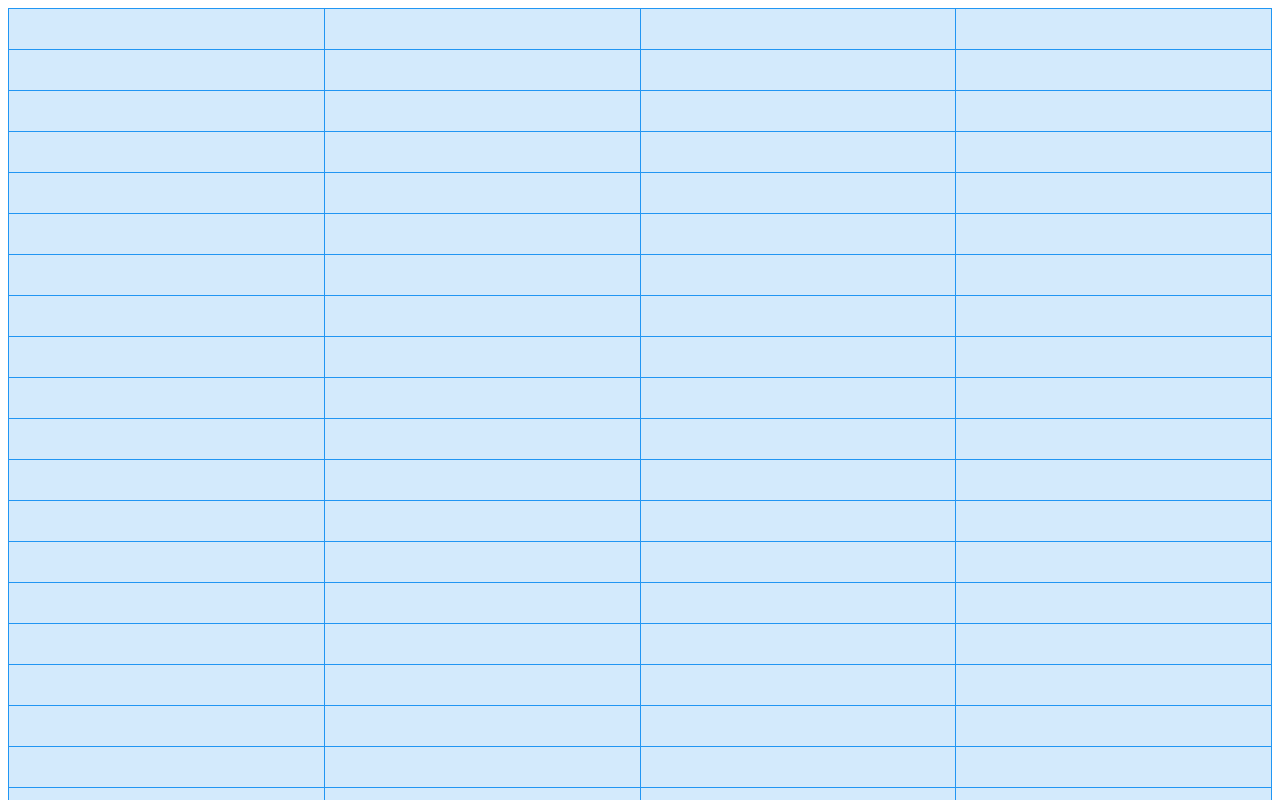
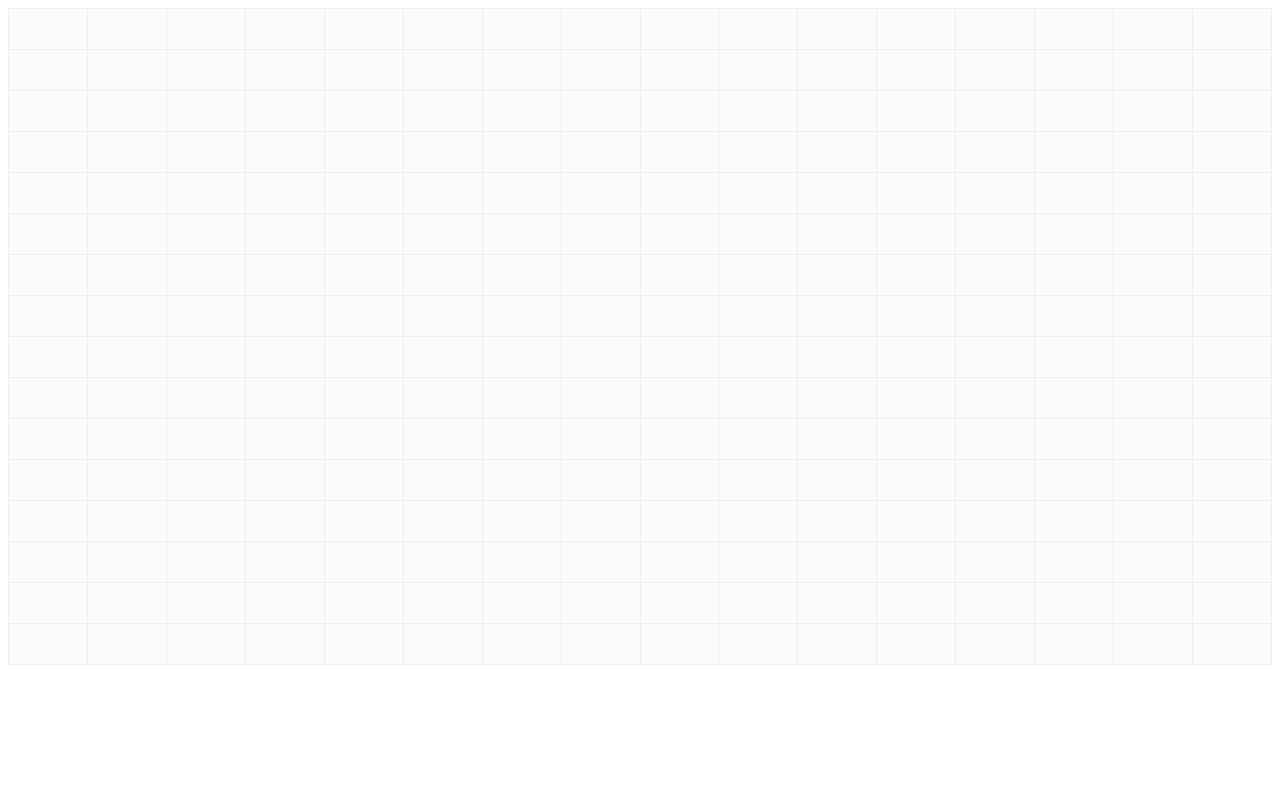
Before and after one commit to neyssacadet/etch-a-sketch, a plain HTML site: page index.html in a window 1280 px wide. Shown: the top 800 px of the page. Drawn offline with Linux system fonts and the light colour scheme.

Commit message:
create 16x16 grid by using grid-template-columns

```diff
--- a/stylesheet.css
+++ b/stylesheet.css
@@ -1,8 +1,9 @@
 #container {
     display: grid;
-    grid-template-columns: auto auto auto auto;
+    grid-template-columns: auto auto auto auto auto auto auto auto auto auto auto auto auto auto auto auto;
+    grid-template-rows: auto auto auto auto auto auto auto auto auto auto auto auto auto auto auto auto ;
     gap: 1px;
-    background-color: #2196F3;
+    background-color: #efeff0;
     padding: 1px;
 }
 #container > div {
```
